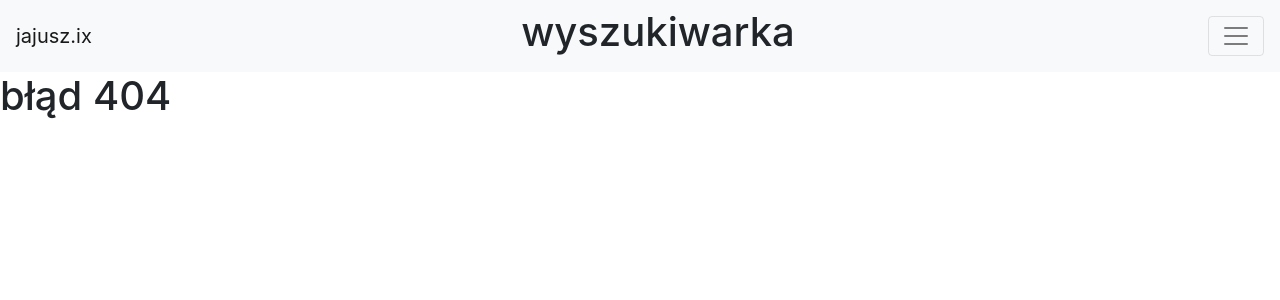
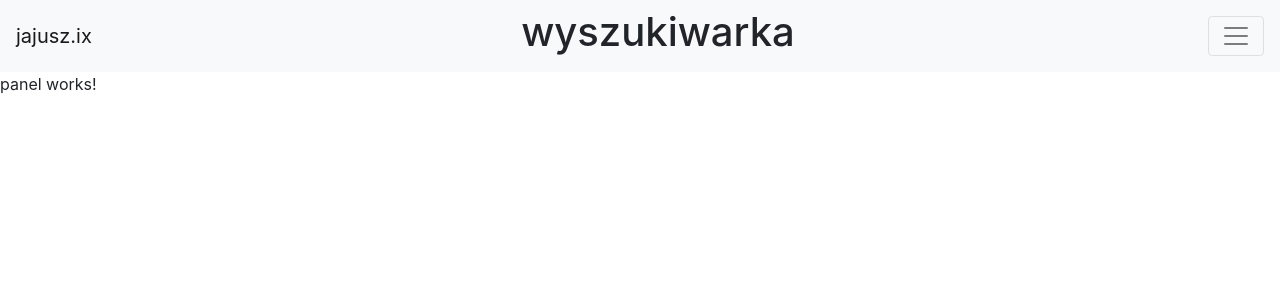
Before and after one commit to Antaresque/ogloszenia, an Angular app: page /panel in a window 1280 px wide. Before the commit this address had no page. Shown: the top 300 px of the page. Built offline with nearby package versions, Linux system fonts and the light colour scheme.

Commit message:
add panel użytkownika

```diff
--- a/src/app/_routing/routing.module.ts
+++ b/src/app/_routing/routing.module.ts
@@ -3,6 +3,7 @@ import { RouterModule, Routes } from '@angular/router';
 
 import { LoginComponent } from '../components/login/login.component';
 import { HomeComponent } from '../home/home.component';
+import { PanelComponent } from '../panel/panel.component';
 import { ProfilComponent } from '../profil/profil.component';
 import { OgloszenieComponent } from '../ogloszenie/ogloszenie.component';
 import { KategoriaComponent } from '../kategoria/kategoria.component';
@@ -16,6 +17,10 @@ const appRoutes: Routes = [
     path: 'kategoria/:id',
     component: KategoriaComponent,
   },
+  {
+    path: 'panel',
+    component: PanelComponent,
+  },
   { path: '**', component: PageNotFoundComponent }
 ];
 
--- a/src/app/app.module.ts
+++ b/src/app/app.module.ts
@@ -13,6 +13,7 @@ import { ProfilModule } from './profil/profil.module';
 import { OgloszenieModule } from './ogloszenie/ogloszenie.module';
 import { KategoriaModule } from './kategoria/kategoria.module';
 import { PageNotFoundModule } from './pagenotfound/pagenotfound.module';
+import { PanelModule } from './panel/panel.module';
 
 // routing module
 import { RoutingModule} from './_routing/routing.module';
@@ -29,7 +30,8 @@ import { RoutingModule} from './_routing/routing.module';
     KategoriaModule,
     PageNotFoundModule,
     CoreModule.forRoot(),
-    RoutingModule
+    RoutingModule,
+    PanelModule
   ],
   providers: [],
   bootstrap: [AppComponent]
--- /dev/null
+++ b/src/app/panel/panel.component.html
@@ -0,0 +1,3 @@
+<p>
+  panel works!
+</p>
--- /dev/null
+++ b/src/app/panel/panel.component.ts
@@ -0,0 +1,15 @@
+import { Component, OnInit } from '@angular/core';
+
+@Component({
+  selector: 'app-panel',
+  templateUrl: './panel.component.html',
+  styleUrls: ['./panel.component.css']
+})
+export class PanelComponent implements OnInit {
+
+  constructor() { }
+
+  ngOnInit() {
+  }
+
+}
```
Also changed, not shown: src/app/panel/panel.module.ts (added, +11 -0 lines), src/app/panel/panel.component.css (added), 1 other file (tests, documents, lock files or other folders).
